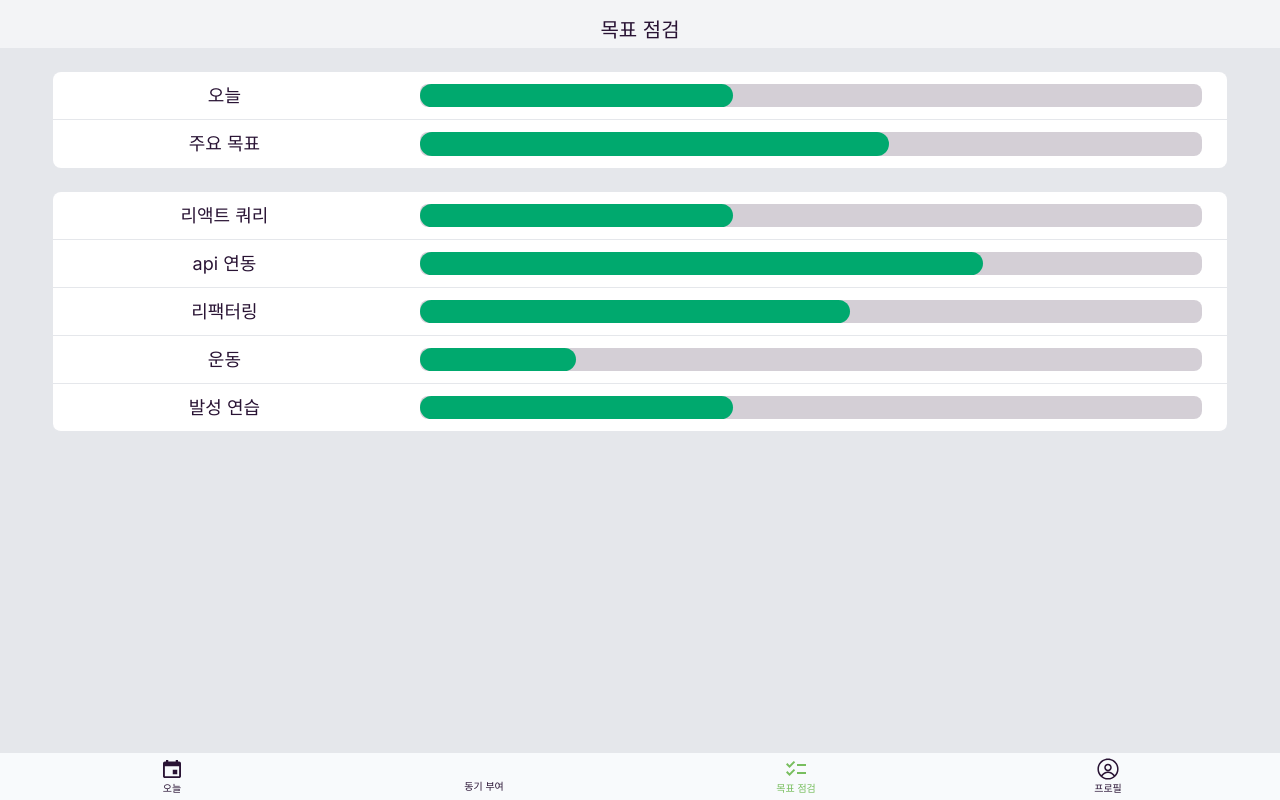
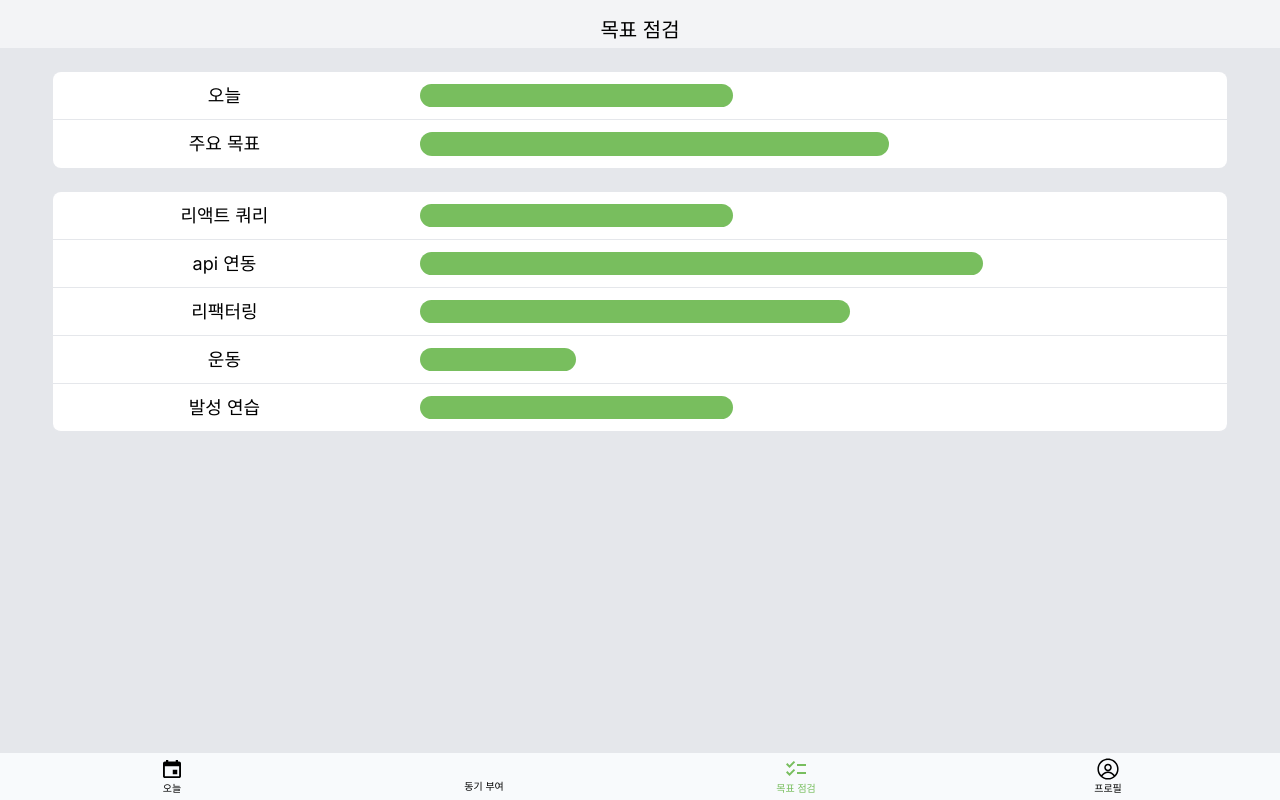
Before and after one commit to BCD-q/pencil-me-fe, a Next.js app: page /main/check in a window 1280 px wide. Built offline with nearby package versions, Linux system fonts and the light colour scheme; no server answers; some icons are missing.

Commit message:
style: 목표 점검, 그룹 페이지 컬러 변경

```diff
--- a/src/app/group/components/GroupFooter.tsx
+++ b/src/app/group/components/GroupFooter.tsx
@@ -1,6 +1,6 @@
 'use client';
 
-import { RiAddBoxFill } from 'react-icons/ri';
+import { MdAddBox } from 'react-icons/md';
 
 import useGroupStore from '../../../modules/groupStore';
 
@@ -15,9 +15,10 @@ export default function GroupFooter() {
   return (
     <div className="flex sticky bottom-0 shadow-xl border-t-8 border-gray-100 bg-gray-100 rounded-t-xl">
       <button
-        className="ml-2 border-none top-2 left-4 btn btn-outline rounded-2xl btn-success text-[#78be5e] text-lg"
+        className=" border-none top-2 left-4 btn btn-outline rounded-2xl text-[#78be5e] text-lg"
         onClick={toggleModal}
       >
+        <MdAddBox className="text-xl" />
         그룹 추가
       </button>
     </div>
--- a/src/app/main/check/components/CheckBox.tsx
+++ b/src/app/main/check/components/CheckBox.tsx
@@ -54,7 +54,7 @@ export default function CheckBox() {
           >
             <button className="w-1/4">{item.categoryName}</button>
             <progress
-              className="progress progress-success rounded-lg w-2/3 my-auto h-1/2"
+              className="progress progress-accent rounded-lg w-2/3 my-auto h-1/2"
               value={item.score}
               max="100"
             ></progress>
--- a/src/app/main/check/page.tsx
+++ b/src/app/main/check/page.tsx
@@ -16,7 +16,7 @@ export default function CheckPage(): JSX.Element {
         >
           <button className="w-1/4">오늘</button>
           <progress
-            className="progress progress-success rounded-lg w-2/3 my-auto h-1/2"
+            className="progress progress-accent rounded-lg w-2/3 my-auto h-1/2"
             value="40"
             max="100"
           ></progress>
@@ -27,7 +27,7 @@ export default function CheckPage(): JSX.Element {
         >
           <button className="w-1/4">주요 목표</button>
           <progress
-            className="progress progress-success rounded-lg w-2/3 my-auto h-1/2"
+            className="progress progress-accent rounded-lg w-2/3 my-auto h-1/2"
             value="60"
             max="100"
           ></progress>
--- a/tailwind.config.ts
+++ b/tailwind.config.ts
@@ -14,7 +14,13 @@ const config: Config = {
   },
   plugins: [require('daisyui')],
   daisyui: {
-    themes: ['cupcake', 'emerald'],
+    themes: [
+      {
+        mytheme: {
+          accent: '#78be5e',
+        },
+      },
+    ],
   },
 };
 export default config;
```
